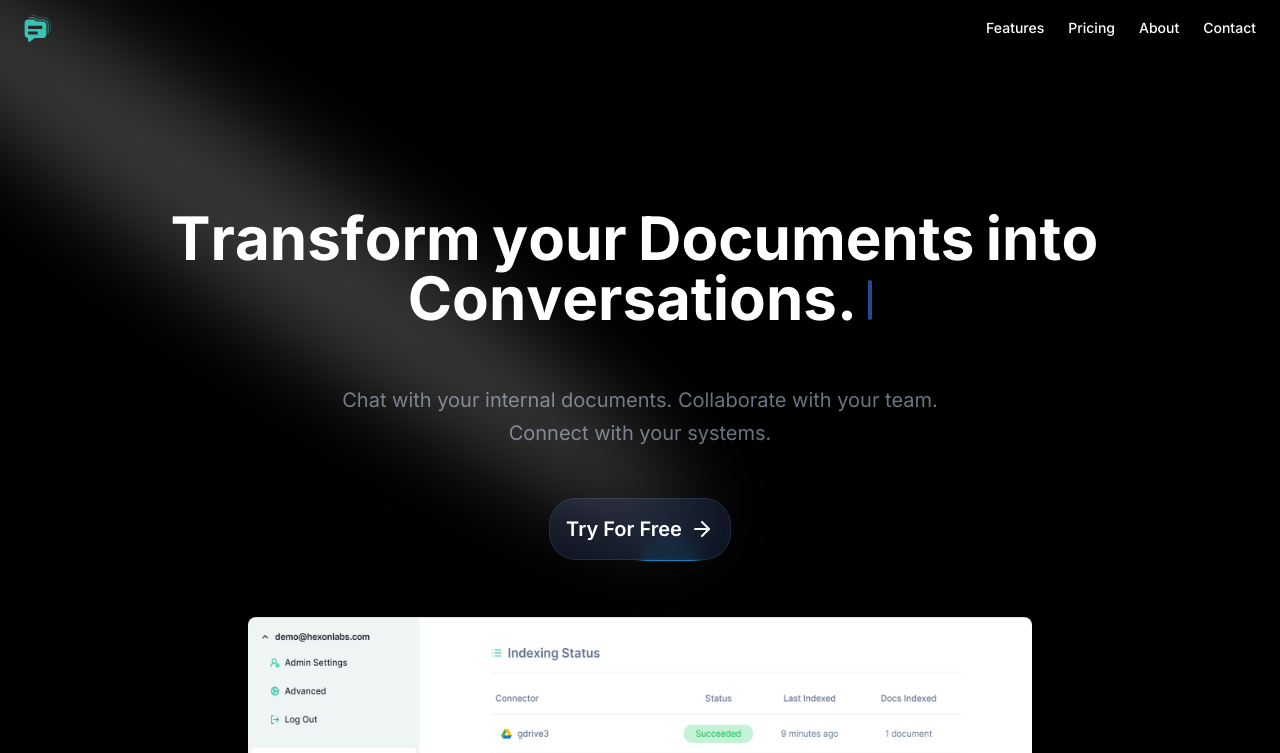
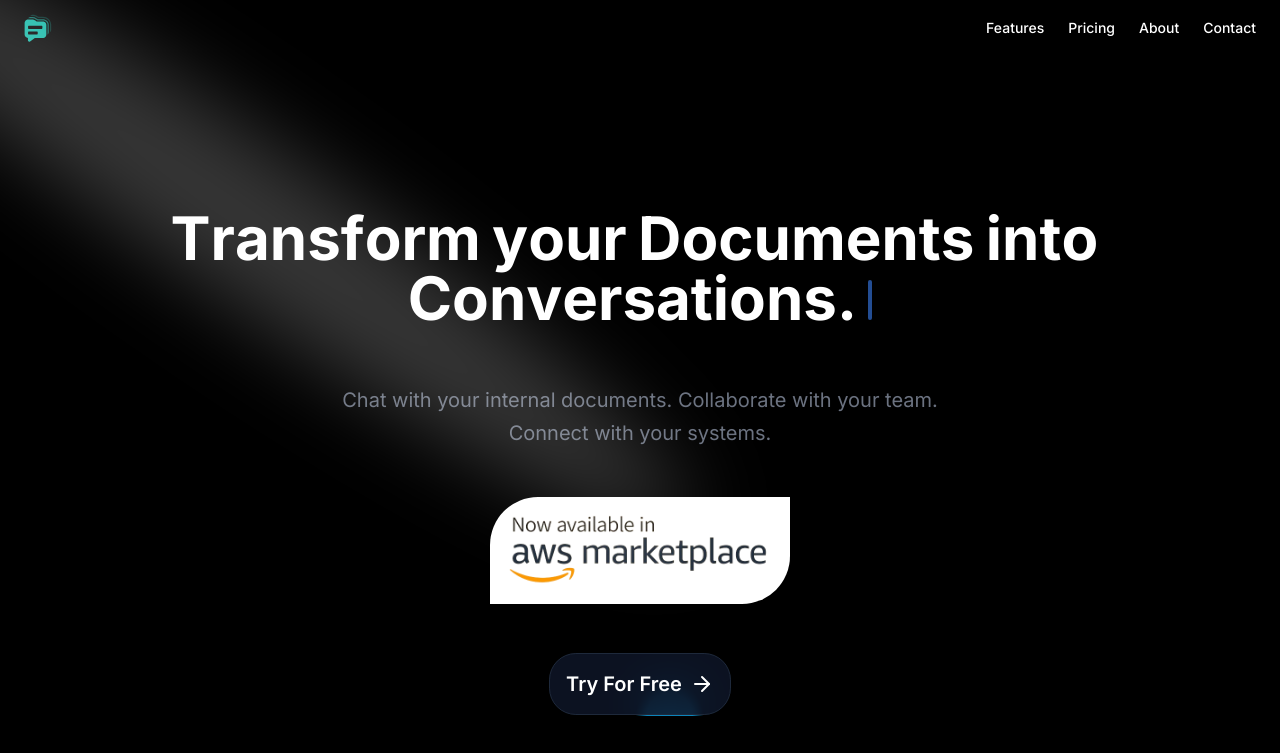
Before and after one commit to tarun-hexon/folder-chat-landing, a Next.js app: page / in a window 1280 px wide. Shown: the top 753 px of the page. Built offline with nearby package versions, Linux system fonts and the light colour scheme.

Commit message:
add aws marketplace icon

```diff
--- a/app/page.jsx
+++ b/app/page.jsx
@@ -103,6 +103,15 @@ export default function Home() {
                   Chat with your internal documents. Collaborate with your team. Connect with your systems.
                 </p>
               </div>
+              <div className='bg-white rounded-tl-[3rem] rounded-br-[3rem]'>
+                <Image
+                src={'/assets/aws.png'}
+                alt="Image"
+                className="m-auto rounded-md"
+                height={300}
+                width={300}
+                />
+              </div>
               <div className="mx-auto w-full space-y-2 flex flex-col justify-center items-center gap-4 flex-wrap" >
                 <a href={'https://demo.folder.chat/auth/signup'} target="_blank">
                   <BorderButton
@@ -110,10 +119,12 @@ export default function Home() {
                     duration={4000}
                   ><span>Try For  Free</span> <ArrowRight /></BorderButton></a>
               </div>
+
               <ImagesSlider
                 images={images}
                 className={cn('lg:h-[24rem] lg:w-[50rem] sm:h-[22rem] sm:w-[32rem] md:w-[36rem] h-[11rem] w-80')}
               />
+
             </div>
           </section>
           <section className="w-full py-5 md:py-8 lg:py-16 xl:py-24" id="features">
```
Also changed, not shown: public/assets/Aws.png (added).
